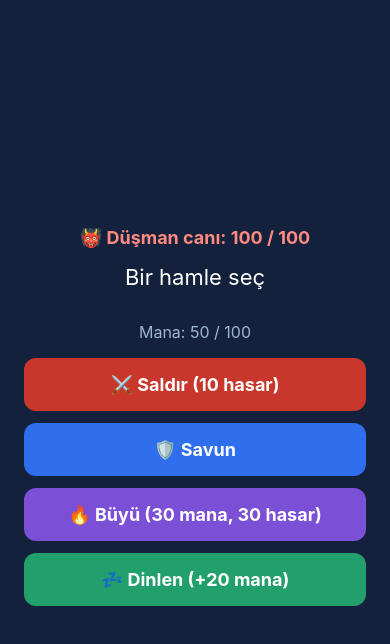
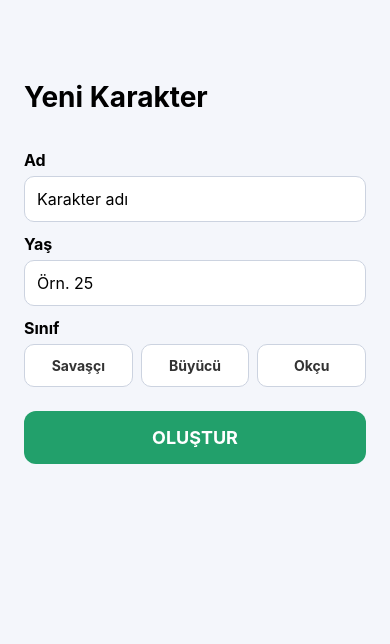
Before and after one commit to Tesbim/MobilUygulama311, a React Native app in the folder hafta06-girdi/: screen / in a window 390 px wide. Shown: the top 644 px of the page. Built offline with nearby package versions, Linux system fonts and the light colour scheme.

Commit message:
Hafta 6: Uygulama 3 - karakter oluşturma formu (doğrulama, özet kartı)

```diff
--- a/hafta06-girdi/App.js
+++ b/hafta06-girdi/App.js
@@ -1,4 +1,4 @@
 // Hangi uygulamayı görmek istiyorsan onun satırını aç, diğerini yorum yap
-import Uygulama from './uygulamalar/SavasEkrani';
+import Uygulama from './uygulamalar/KarakterFormu';
 
 export default Uygulama;
--- /dev/null
+++ b/hafta06-girdi/uygulamalar/KarakterFormu.js
@@ -0,0 +1,130 @@
+import { useState } from 'react';
+import { StyleSheet, ScrollView, View, Text, TextInput, Pressable } from 'react-native';
+
+const siniflar = ['Savaşçı', 'Büyücü', 'Okçu'];
+
+export default function KarakterFormu() {
+    const [isim, setIsim] = useState('');
+    const [yas, setYas] = useState('');
+    const [sinif, setSinif] = useState('');
+    const [hata, setHata] = useState('');
+    const [olusturuldu, setOlusturuldu] = useState(false);
+
+    // Adım 3 — Doğrulama
+    function olustur() {
+        if (isim.trim() === '') {
+            setHata('Lütfen bir ad yaz.');
+            return;
+        }
+        if (isNaN(Number(yas)) || Number(yas) < 10 || Number(yas) > 99) {
+            setHata('Yaş 10 ile 99 arasında bir sayı olmalı.');
+            return;
+        }
+        if (sinif === '') {
+            setHata('Lütfen bir sınıf seç.');
+            return;
+        }
+        setHata('');
+        setOlusturuldu(true);
+    }
+
+    // Adım 4 — Özet kartı
+    if (olusturuldu) {
+        return (
+            <View style={styles.kartEkran}>
+                <View style={styles.kart}>
+                    <Text style={styles.kartIsim}>{isim}</Text>
+                    <Text style={styles.kartBilgi}>{sinif} · {yas} yaşında</Text>
+                    <Text style={styles.kartBilgi}>Seviye 1 — Macera başlıyor!</Text>
+                </View>
+                <Pressable
+                    onPress={() => {
+                        setIsim('');
+                        setYas('');
+                        setSinif('');
+                        setOlusturuldu(false);
+                    }}
+                    style={styles.olusturButon}
+                >
+                    <Text style={styles.olusturYazi}>YENİ KARAKTER</Text>
+                </Pressable>
+            </View>
+        );
+    }
+
+    return (
+        <ScrollView contentContainerStyle={styles.ekran}>
+            <Text style={styles.baslik}>Yeni Karakter</Text>
+
+            {/* Adım 1 — İki kutu */}
+            <Text style={styles.etiket}>Ad</Text>
+            <TextInput
+                value={isim}
+                onChangeText={setIsim}
+                placeholder="Karakter adı"
+                maxLength={16}
+                style={styles.kutu}
+            />
+
+            <Text style={styles.etiket}>Yaş</Text>
+            <TextInput
+                value={yas}
+                onChangeText={setYas}
+                placeholder="Örn. 25"
+                keyboardType="numeric"
+                maxLength={3}
+                style={styles.kutu}
+            />
+
+            {/* Adım 2 — Sınıf seçimi (map + Pressable) */}
+            <Text style={styles.etiket}>Sınıf</Text>
+            <View style={styles.secenekler}>
+                {siniflar.map((s) => (
+                    <Pressable
+                        key={s}
+                        onPress={() => setSinif(s)}
+                        style={[styles.secenek, sinif === s && styles.secili]}
+                    >
+                        <Text style={[styles.secenekYazi, sinif === s && styles.seciliYazi]}>{s}</Text>
+                    </Pressable>
+                ))}
+            </View>
+
+            {/* Adım 3 — Hata ve buton */}
+            {hata !== '' && <Text style={styles.hata}>⚠️ {hata}</Text>}
+
+            <Pressable
+                onPress={olustur}
+                style={({ pressed }) => [styles.olusturButon, pressed && { opacity: 0.7 }]}
+            >
+                <Text style={styles.olusturYazi}>OLUŞTUR</Text>
+            </Pressable>
+        </ScrollView>
+    );
+}
+
+const styles = StyleSheet.create({
+    ekran: { padding: 24, paddingTop: 80, backgroundColor: '#f4f6fb', flexGrow: 1 },
+    baslik: { fontSize: 28, fontWeight: 'bold', marginBottom: 24 },
+    etiket: { fontSize: 16, fontWeight: 'bold', marginBottom: 6, marginTop: 12 },
+    kutu: {
+        backgroundColor: 'white',
+        borderWidth: 1,
+        borderColor: '#ccd3e0',
+        borderRadius: 10,
+        padding: 12,
+        fontSize: 16,
+    },
+    secenekler: { flexDirection: 'row', gap: 8 },
+    secenek: { flex: 1, padding: 12, borderRadius: 10, borderWidth: 1, borderColor: '#ccd3e0', backgroundColor: 'white' },
+    secili: { backgroundColor: '#2f6fed', borderColor: '#2f6fed' },
+    secenekYazi: { textAlign: 'center', fontWeight: 'bold', color: '#333' },
+    seciliYazi: { color: 'white' },
+    hata: { color: '#c9372c', marginTop: 16, fontWeight: 'bold' },
+    olusturButon: { backgroundColor: '#22a06b', padding: 16, borderRadius: 12, marginTop: 24 },
+    olusturYazi: { color: 'white', fontSize: 18, fontWeight: 'bold', textAlign: 'center' },
+    kartEkran: { flex: 1, justifyContent: 'center', padding: 24, backgroundColor: '#f4f6fb' },
+    kart: { backgroundColor: '#1c2b45', borderRadius: 16, padding: 28, alignItems: 'center' },
+    kartIsim: { color: 'white', fontSize: 30, fontWeight: 'bold' },
+    kartBilgi: { color: '#9fb6d4', fontSize: 16, marginTop: 6 },
+});
```
